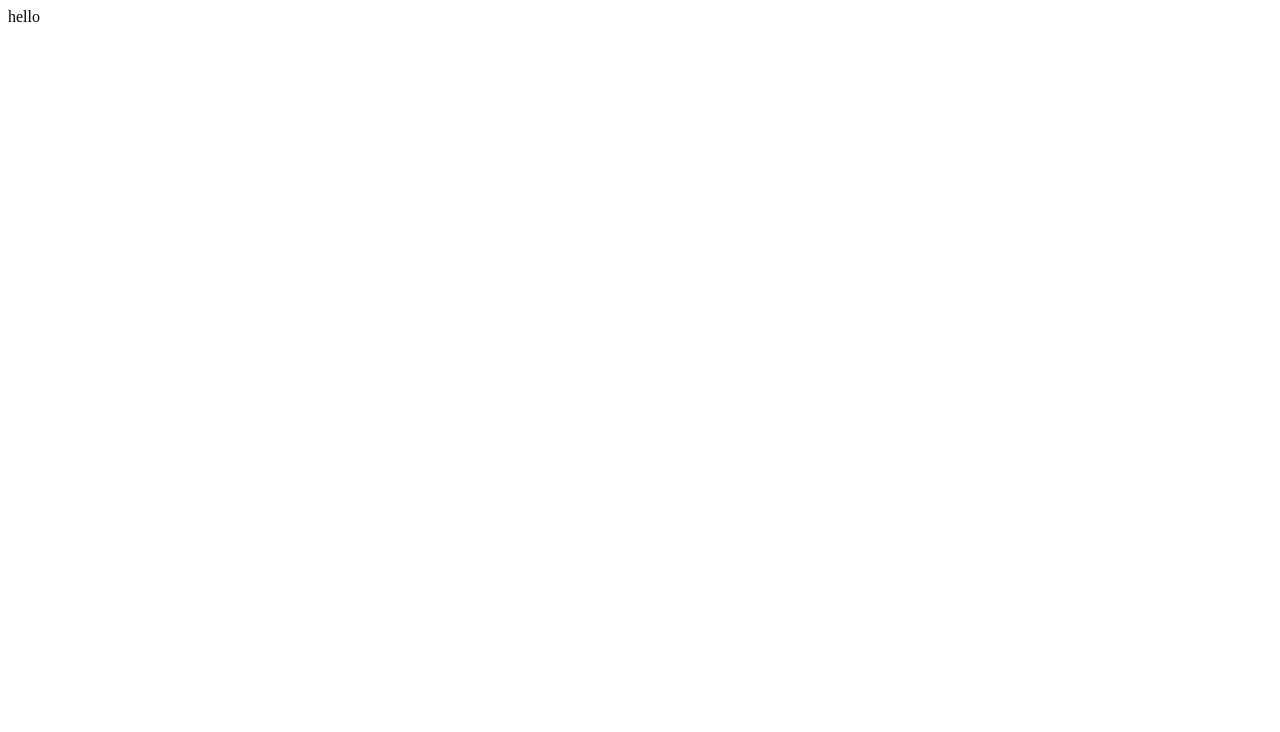
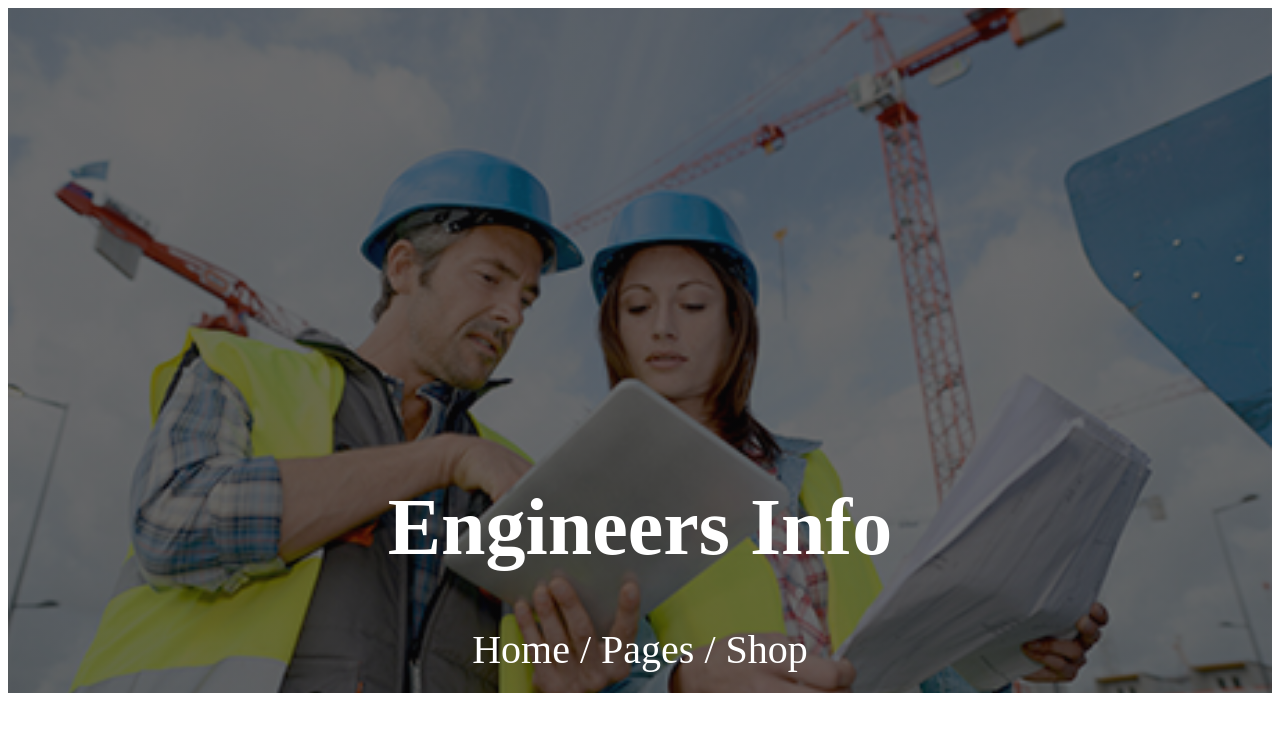
Before and after one commit to GSG-G11/Tashteeb, a React (Create React App) app in the folder client/: page / in a window 1280 px wide. Shown: the top 732 px of the page. Built offline with nearby package versions, Linux system fonts and the light colour scheme.

Commit message:
engineer page banner

```diff
--- a/client/src/App.js
+++ b/client/src/App.js
@@ -1,11 +1,19 @@
+import { BrowserRouter, Routes, Route } from 'react-router-dom';
+import EnginnerBanner from './Component/EnginnerBanner';
 
 
 function App() {
   return (
     <div className="App">
-hello
+
+<BrowserRouter>
+<Routes>
+  <Route path='/' element={<EnginnerBanner/>} />
+</Routes>
+</BrowserRouter>
     </div>
   );
 }
 
+
 export default App;
--- /dev/null
+++ b/client/src/Component/EnginnerBanner/index.jsx
@@ -0,0 +1,24 @@
+import React from 'react'
+import {Link} from "react-router-dom"
+import './style.css'
+
+const EnginnerBanner = () => {
+  return (
+   <>
+   <div className="hero-image">
+<div className='engineerDate'>
+  <div className='dataEng'>
+  <div><h1>Engineers Info</h1></div>
+<div className='engineerLinks'>
+<Link to={'/'}>Home / </Link>
+<Link to={'/'}>Pages / </Link>
+<Link to={'/'}>Shop</Link>
+</div>
+</div>
+   </div>
+   </div>
+   </>
+  )
+}
+
+export default EnginnerBanner
--- /dev/null
+++ b/client/src/Component/EnginnerBanner/style.css
@@ -0,0 +1,31 @@
+.hero-image{
+    background-image: linear-gradient(
+        90deg,
+        rgba(9, 8, 9, 0.6),
+        rgba(9, 8, 9, 0.6)
+      ),
+      url('./engineerBanner.jpg');
+    height: 685px;
+    width: 100%;
+    margin: 0px;
+    background-position: center;
+    background-repeat: no-repeat;
+    background-size: cover;
+  }
+
+  .engineerDate{
+    padding: 60px;
+    text-align: center;
+    color: white;
+    font-size: 40px;
+  }
+  .dataEng{
+    display: flex;
+    flex-direction: column;
+    justify-content:flex-end;
+margin-top: 360px;
+  }
+  .engineerLinks a{
+    text-decoration: none;
+    color: #ffff;
+  }
```
Also changed, not shown: client/src/Component/EnginnerBanner/engineerBanner.jpg (added).
